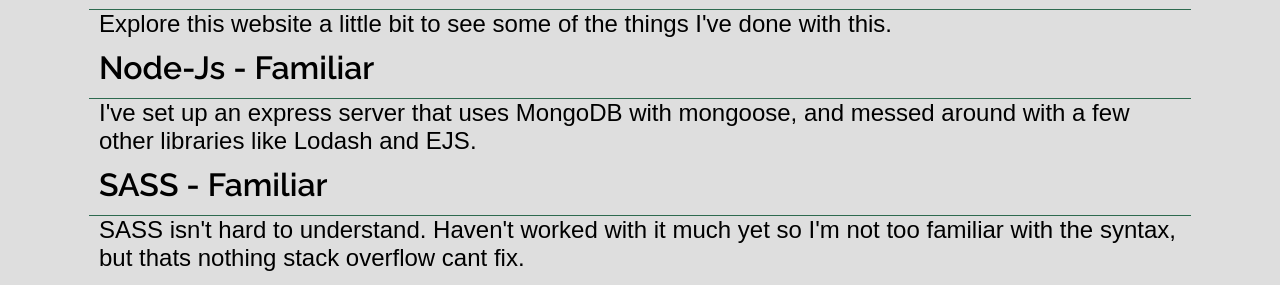
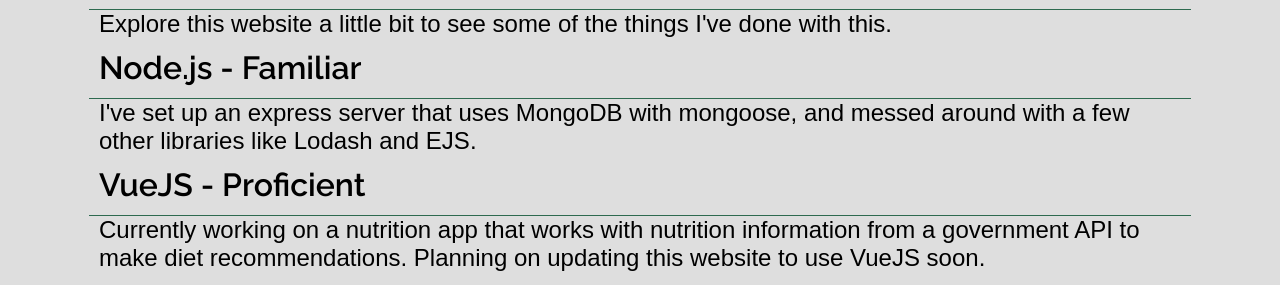
Before and after one commit to Ant-Pearl/static-website-template, a plain HTML site: page code-knowledge.html in a window 1280 px wide. Shown: the part 667-952 px from the top of the page. Drawn offline with Linux system fonts and the light colour scheme; a web font is replaced by a local one.

Commit message:
no more errors on my website smh

```diff
--- a/code-knowledge.html
+++ b/code-knowledge.html
@@ -53,9 +53,13 @@
         <div class="paragraph-description">
           Explore this website a little bit to see some of the things I've done with this.
         </div>
-        <h2 class="section-header-small">Node-Js - Familiar</h2>
+        <h2 class="section-header-small">Node.js - Familiar</h2>
         <div class="paragraph-description">
           I've set up an express server that uses MongoDB with mongoose, and messed around with a few other libraries like Lodash and EJS.
+        </div>
+        <h2 class="section-header-small">VueJS - Proficient</h2>
+        <div class="paragraph-description">
+          Currently working on a nutrition app that works with nutrition information from a government API to make diet recommendations. Planning on updating this website to use VueJS soon.
         </div>
         <h2 class="section-header-small">SASS - Familiar</h2>
         <div class="paragraph-description">
```
Also changed, not shown: index.html (+3 -3 lines).
